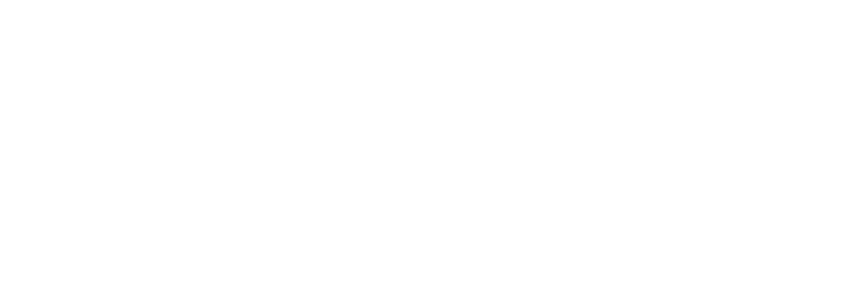
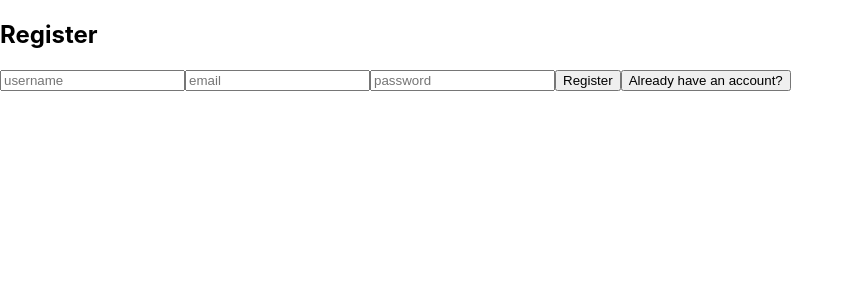
Before and after one commit to reysanmadamba/mern-auth-crud, a React (Create React App) app in the folder frontend/: page /register in a window 1280 px wide. Before the commit this address had no page. Shown: the top 300 px of the page, without its empty margins (0-854 px from the left). Built offline with nearby package versions, Linux system fonts and the light colour scheme.

Commit message:
created registration form and a navigate to login form vice versa

```diff
--- a/frontend/src/App.js
+++ b/frontend/src/App.js
@@ -3,11 +3,13 @@
 import LoginForm from './components/LoginForm'
 import Profile from './components/Profile'
 import PrivateRoute from './components/PrivateRoute'
+import RegisterForm from './components/RegisterForm';
 
 function App() {
   return (
     <BrowserRouter>
       <Routes>
+        <Route path="/register" element={<RegisterForm />}/>
         <Route path="/login" element={<LoginForm />} />
 
         <Route element={<PrivateRoute />}>
--- a/frontend/src/api/axiosInstance.js
+++ b/frontend/src/api/axiosInstance.js
@@ -1,7 +1,7 @@
 import axios from 'axios';
 
 const axiosInstance = axios.create({
-    baseURL: 'http://localhost:5000/api/users',
+    baseURL: 'http://localhost:5001/api/users',
     headers: {
         'Content-Type': 'application/json'
     }
@@ -17,4 +17,6 @@
     return config;
 })
 
+
+
 export default axiosInstance;
--- a/frontend/src/components/LoginForm.jsx
+++ b/frontend/src/components/LoginForm.jsx
@@ -44,6 +44,7 @@
             />
 
             <button type="submit">Login</button>
+            <button type="submit" onClick={() => navigate('/register')}>Don't have account? Register</button>
 
 
 
--- a/frontend/src/components/RegisterForm.jsx
+++ b/frontend/src/components/RegisterForm.jsx
@@ -0,0 +1,65 @@
+import axios from "../api/axiosInstance";
+import { useNavigate } from "react-router-dom";
+import { useState } from 'react'
+
+
+
+
+const RegisterForm = () => {
+    const [username, setUsername] = useState('');
+    const [email, setEmail] = useState('');
+    const [password, setPassword] = useState('');
+
+
+    const navigate = useNavigate();
+
+    const handleRegister = async (e) => {
+        e.preventDefault();
+
+        try {
+            await axios.post('/register', { username, email, password })
+
+            alert("Registration successfull!")
+            navigate('/login');
+        }
+
+        catch (error) {
+            alert(error.response.data?.message || "Registration failed!")
+        }
+
+    }
+
+    return (
+        <form onSubmit={handleRegister}>
+            <h2>Register</h2>
+
+            <input type="text"
+                placeholder="username"
+                value={username}
+                onChange={(e) => setUsername(e.target.value)}
+                required />
+
+            <input type="text"
+                placeholder="email"
+                value={email}
+                onChange={(e) => setEmail(e.target.value)}
+                required />
+
+            <input type="password"
+                placeholder="password"
+                value={password}
+                onChange={(e) => setPassword(e.target.value)}
+                required />
+
+
+            <button type="submit">Register</button>
+            <button type="button" onClick={() => navigate('/login') }> Already have an account?</button>
+        </form>
+
+
+
+
+    )
+}
+
+export default RegisterForm;
```
Also changed, not shown: 2 other files (tests, documents, lock files or other folders).
